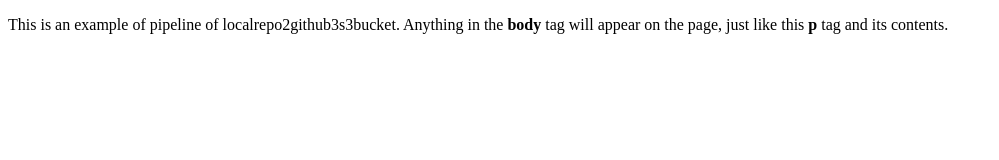
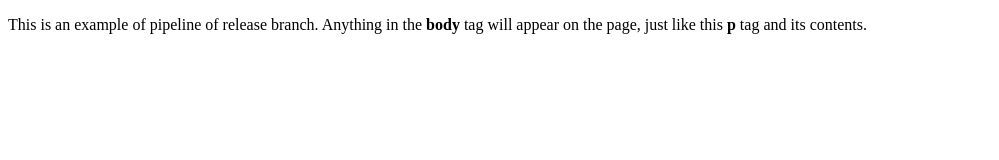
Before and after one commit to sandipgit1116/Assignment, a plain HTML site: page index.html in a window 1280 px wide. Shown: the whole page, without its empty margins (0-999 px from the left). Drawn offline with Linux system fonts and the light colour scheme.

Commit message:
release push

```diff
--- a/index.html
+++ b/index.html
@@ -4,6 +4,6 @@
     <title>This is the title of the webpage!</title>
   </head>
   <body>
-    <p>This is an example of pipeline of localrepo2github3s3bucket. Anything in the <strong>body</strong> tag will appear on the page, just like this <strong>p</strong> tag and its contents.</p>
+    <p>This is an example of pipeline of release branch. Anything in the <strong>body</strong> tag will appear on the page, just like this <strong>p</strong> tag and its contents.</p>
   </body>
 </html>
```
